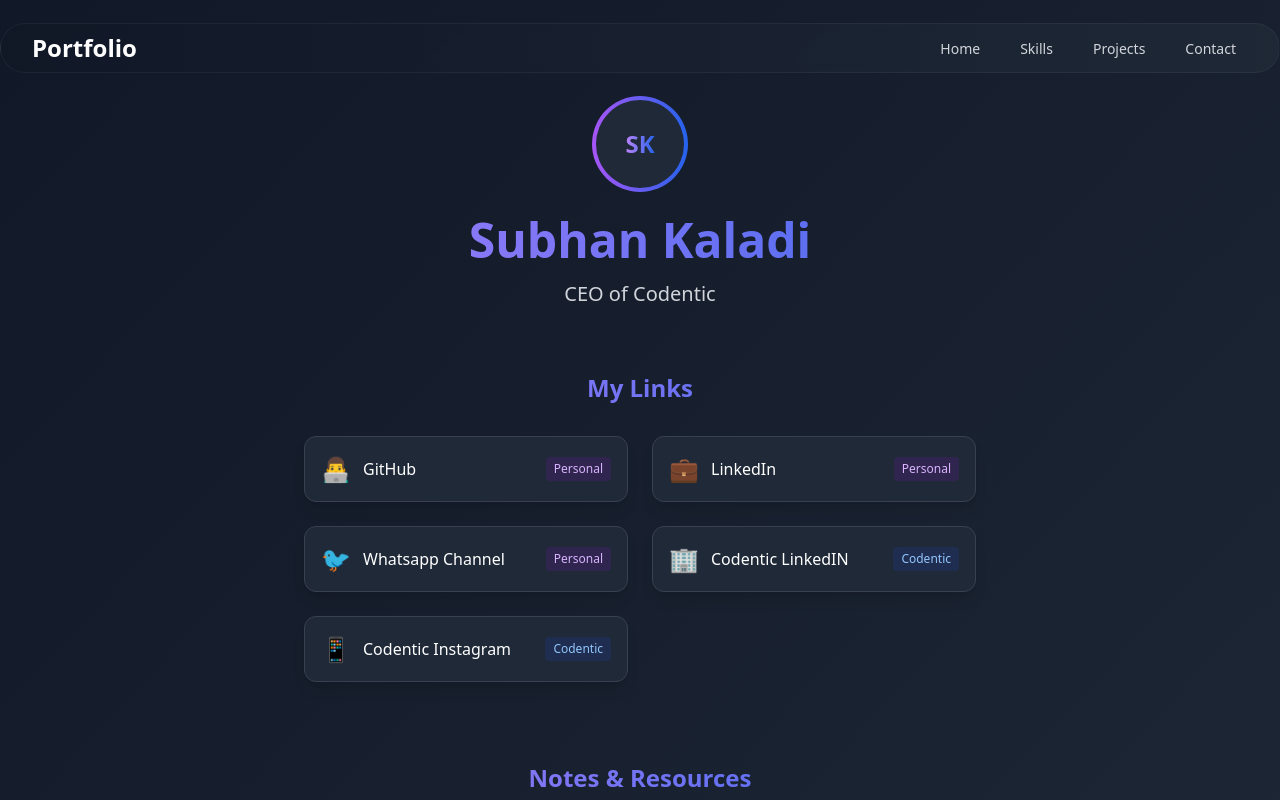
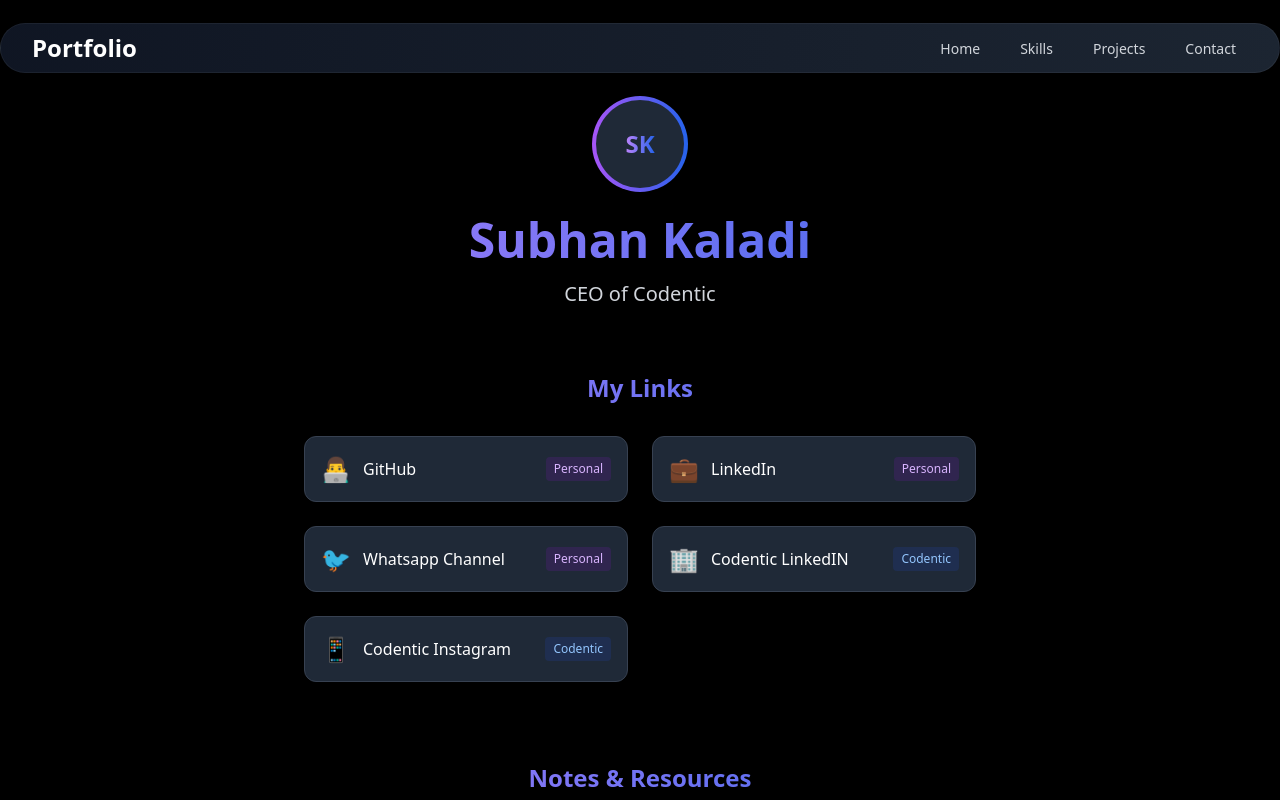
Before and after one commit to subhankaladi/PERSONALxPORTFOLIO, a Next.js app: page /links in a window 1280 px wide. Shown: the top 800 px of the page. Built offline with nearby package versions, Linux system fonts and the light colour scheme.

Commit message:
Update page.tsx

```diff
--- a/app/links/page.tsx
+++ b/app/links/page.tsx
@@ -163,7 +163,7 @@
   ];
 
   return (
-    <div className="min-h-screen bg-gradient-to-br from-gray-900 to-gray-800 text-white">
+    <div className="min-h-screen bg-black text-white">
       <Head>
         <title>Subhan Kaladi | Links</title>
         <meta name="description" content="Subhan Kaladi's portfolio links" />
```
